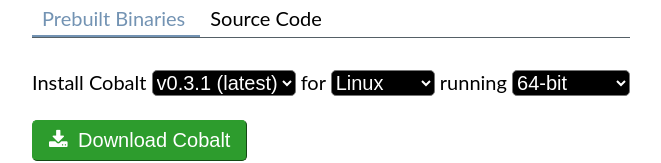
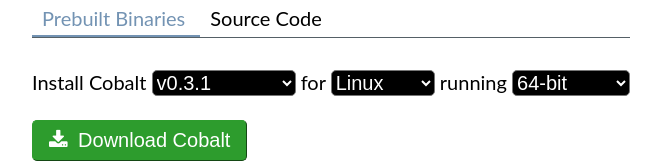
Before and after one commit to cobalt-lang/cobalt-website, a SvelteKit app: page /download in a window 1280 px wide. Shown: the part 184-347 px from the top of the page, without its empty margins (309-970 px from the left). Built offline with nearby package versions, Linux system fonts and the light colour scheme.

Commit message:
add new version

```diff
--- a/src/routes/download/+page.svelte
+++ b/src/routes/download/+page.svelte
@@ -127,7 +127,8 @@
 <p>Install Cobalt
     <select id="download-version" class="download-preferences-select" bind:value={selectedVersion}>
         <!-- ADD NEW VERSIONS HERE!!! -->
-        <option value="v0.3.1">v0.3.1 (latest)</option>
+        <option value="v0.4.0">v0.4.0 (latest)</option>
+        <option value="v0.3.1">v0.3.1</option>
         <option value="v0.3.0">v0.3.0</option>
     </select>
     for
```
